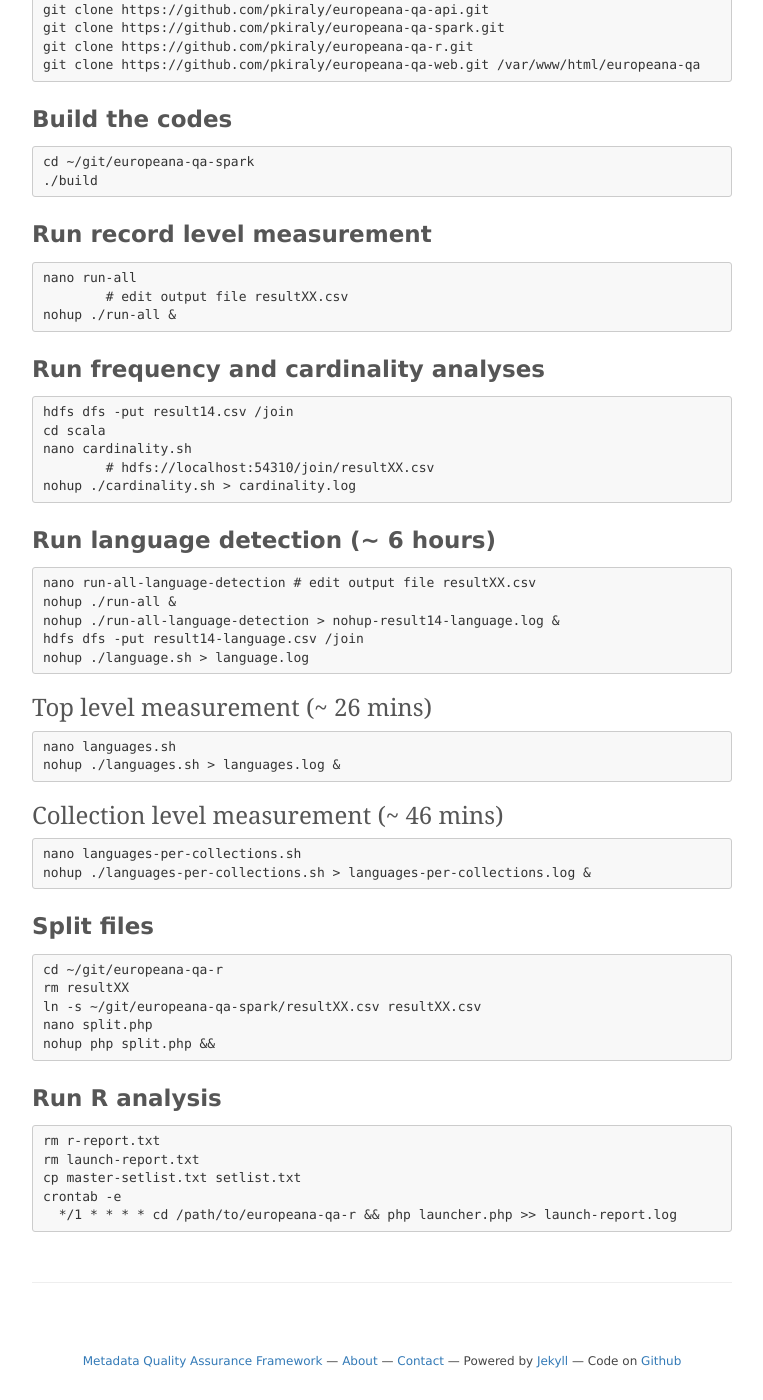
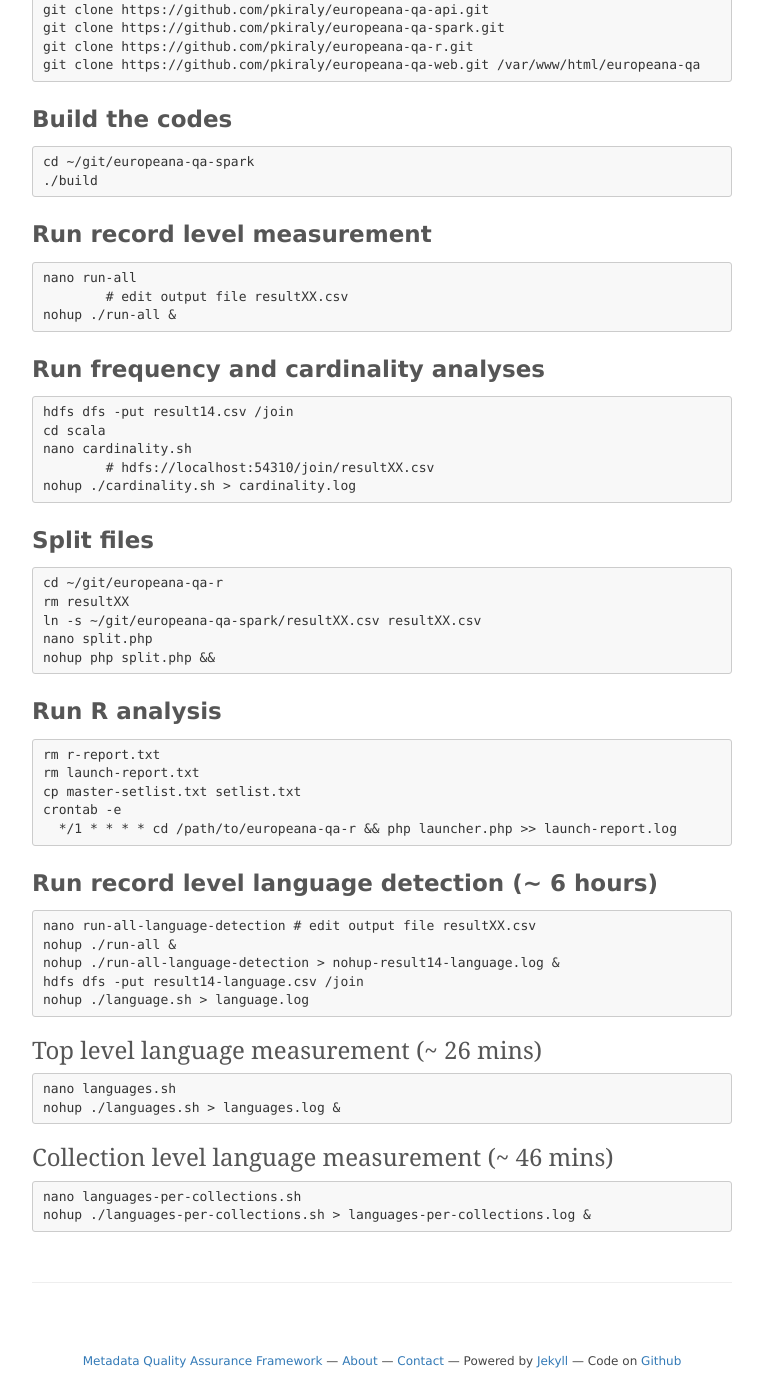
Before and after one commit to pkiraly/pkiraly.github.io, a Jekyll site: the page built from cheatsheet.md, in a window 1280 px wide and 1400 px high, scrolled down 1354 px. Shown: the whole window, without its empty margins (258-1021 px from the left). Built offline with Jekyll 4.4.1, drawn with Linux system fonts in a browser that asks for light colours; nearby versions of some CDN libraries; some web fonts are replaced; comment, search, counter and statistics services are not loaded; some of the changed lines change nothing that is shown.

Commit message:
Update cheatsheet.md

````diff
--- a/cheatsheet.md
+++ b/cheatsheet.md
@@ -44,30 +44,6 @@ nano cardinality.sh
 nohup ./cardinality.sh > cardinality.log
 ```
 
-## Run language detection (~ 6 hours)
-
-```
-nano run-all-language-detection # edit output file resultXX.csv
-nohup ./run-all &
-nohup ./run-all-language-detection > nohup-result14-language.log &
-hdfs dfs -put result14-language.csv /join
-nohup ./language.sh > language.log
-```
-
-### Top level measurement (~ 26 mins)
-
-```
-nano languages.sh
-nohup ./languages.sh > languages.log &
-```
-
-### Collection level measurement (~ 46 mins)
-
-```
-nano languages-per-collections.sh
-nohup ./languages-per-collections.sh > languages-per-collections.log &
-```
-
 
 ## Split files
 
@@ -88,3 +64,27 @@ cp master-setlist.txt setlist.txt
 crontab -e
   */1 * * * * cd /path/to/europeana-qa-r && php launcher.php >> launch-report.log
 ```
+
+## Run record level language detection (~ 6 hours)
+
+```
+nano run-all-language-detection # edit output file resultXX.csv
+nohup ./run-all &
+nohup ./run-all-language-detection > nohup-result14-language.log &
+hdfs dfs -put result14-language.csv /join
+nohup ./language.sh > language.log
+```
+
+### Top level language measurement (~ 26 mins)
+
+```
+nano languages.sh
+nohup ./languages.sh > languages.log &
+```
+
+### Collection level language measurement (~ 46 mins)
+
+```
+nano languages-per-collections.sh
+nohup ./languages-per-collections.sh > languages-per-collections.log &
+```
````
